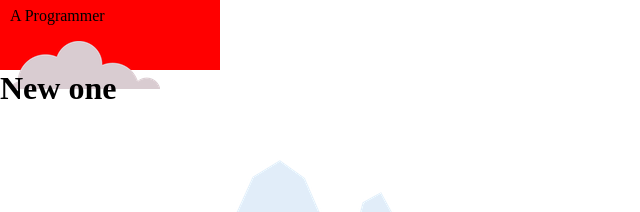
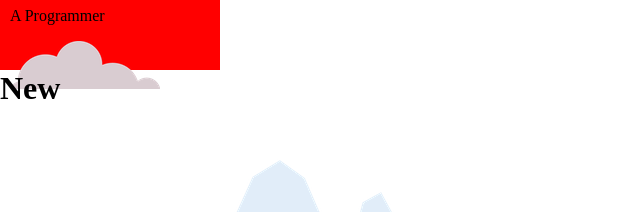
Before and after one commit to abhishekn12/About-Me, a plain HTML site: page index.html in a window 1280 px wide. Shown: the part 150-362 px from the top of the page, 0-640 px from the left. Drawn offline with Linux system fonts and the light colour scheme.

Commit message:
day four finally

```diff
--- a/index.html
+++ b/index.html
@@ -16,7 +16,7 @@
         <img src="images/cloud.png" alt="cloud">
         <img src="images/mountain.png" alt="cloud">
     </div>
-    <h1>New one</h1>
+    <h1>New </h1>
 
 
 </body>
```
